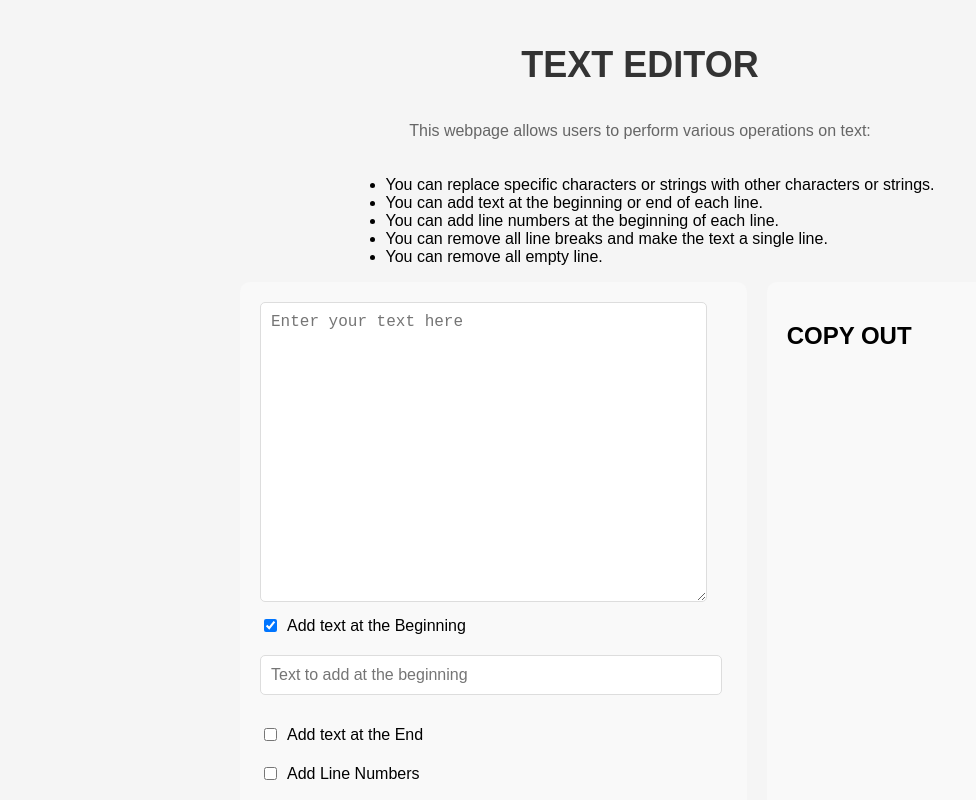
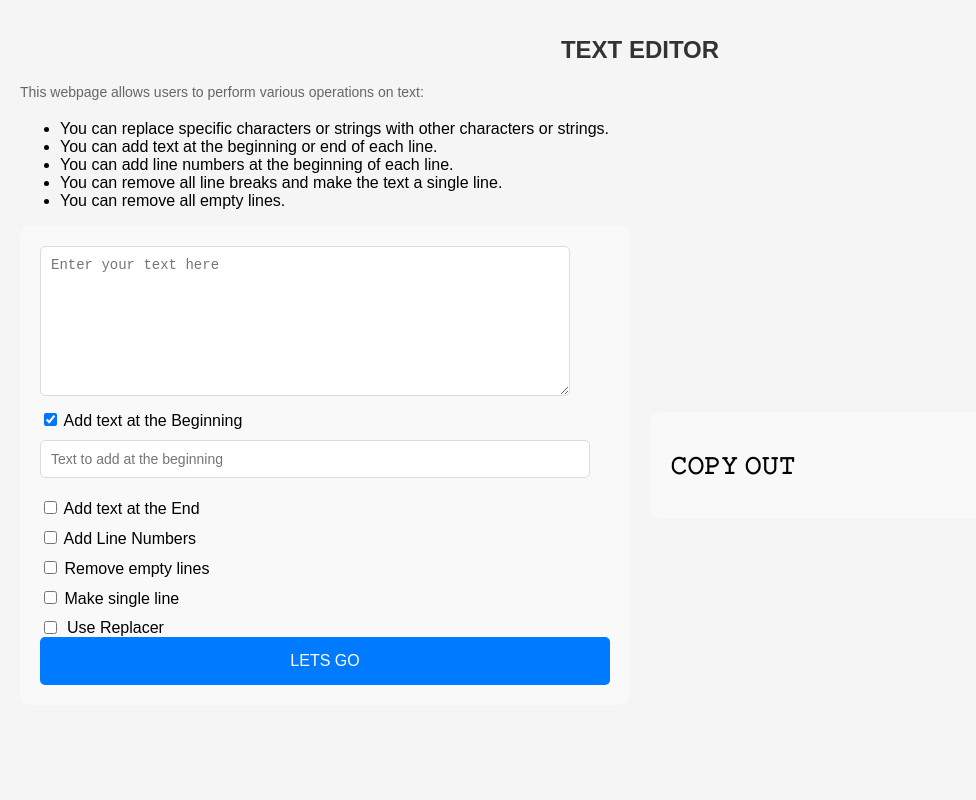
Before and after one commit to afnanplk/texteditor, a plain HTML site: page index.html in a window 1280 px wide. Both pictures are taken after a click on the checkbox "Add text at the Beginning". Shown: the top 800 px of the page, without its empty margins (0-976 px from the left). Drawn offline with Linux system fonts and the light colour scheme.

Commit message:
Update index.html

```diff
--- a/index.html
+++ b/index.html
@@ -4,7 +4,7 @@
   <meta charset="UTF-8">
   <meta name="viewport" content="width=device-width, initial-scale=1.0">
   <meta name="description" content="This webpage allows users to perform text manipulation tasks such as replacing specific characters or strings, adding text at the beginning or end of each line, and adding line numbers.">
-  <title>Text Manipulation Tool | text editor</title>
+  <title>Text Manipulation Tool | Text Editor</title>
   <style>
     body {
       font-family: Arial, sans-serif;
@@ -14,82 +14,73 @@
     }
 
     .container {
-      display: flex;
-      flex-direction: column;
-      align-items: center;
-      justify-content: flex-start;
-      min-height: 100vh;
       padding: 20px;
     }
 
     h1 {
-      font-size: 36px;
+      font-size: 24px;
       color: #333;
       text-align: center;
       margin-bottom: 20px;
     }
 
     p {
-      font-size: 16px;
+      font-size: 14px;
       color: #666;
       text-align: justify;
       margin-bottom: 20px;
     }
 
     .content {
-      width: 100%;
-      max-width: 800px;
       display: flex;
-      flex-direction: row;
-      justify-content: space-between;
+      flex-direction: column;
+      align-items: center;
     }
 
     .box {
       background-color: #f9f9f9;
       padding: 20px;
       border-radius: 10px;
-      margin-right: 20px;
       width: 100%;
+      max-width: 800px;
+      margin-bottom: 20px;
     }
 
     textarea {
-      width: calc(100% - 20px);
-      min-height: 300px;
+      width: calc(100% - 40px);
+      min-height: 150px;
       padding: 10px;
       border: 1px solid #ddd;
       border-radius: 5px;
       resize: vertical;
       box-sizing: border-box;
-      font-size: 16px;
+      font-size: 14px;
       margin-bottom: 10px;
     }
 
-    .additional-text {
-      display: none;
-    }
-
+    .additional-text,
     .checkbox-container {
-      display: flex;
-      align-items: center;
-      margin-bottom: 20px;
-    }
-
-    .checkbox-container input[type="checkbox"] {
-      margin-right: 10px;
+      width: 100%;
+      margin-bottom: 10px;
     }
 
     .additional-text input[type="text"] {
-      width: calc(100% - 5px);
+      width: calc(100% - 20px);
       padding: 10px;
       border: 1px solid #ddd;
       border-radius: 5px;
-      margin-bottom: 30px;
+      margin-bottom: 10px;
       box-sizing: border-box;
-      font-size: 16px;
+      font-size: 14px;
     }
 
     .replacer-container {
-      margin-bottom: 20px;
+      display: none; /* Initially hidden */
+      margin-bottom: 10px;
+    }
+
+    .replacer-container.active {
+      display: block; /* Display when active */
     }
 
     .replacer-container .row {
@@ -99,29 +90,37 @@
     }
 
     .replacer-container .row input[type="text"] {
-      width: calc(50% - 5px);
+      width: calc(50% - 15px);
       padding: 10px;
       border: 1px solid #ddd;
       border-radius: 5px;
       margin-right: 10px;
       box-sizing: border-box;
-      font-size: 16px;
+      font-size: 14px;
     }
 
     .replacer-container .row .icon {
-      font-size: 24px;
+      font-size: 20px;
       cursor: pointer;
     }
 
+    .replacer-checkbox-container {
+      display: flex;
+      align-items: center;
+    }
+
+    .replacer-checkbox-container input[type="checkbox"] {
+      margin-right: 10px;
+    }
+
     .convert-button {
-      display: block;
-      width: calc(100% - 20px);
+      width: 100%;
       padding: 15px;
       border: none;
       border-radius: 5px;
       background-color: #007bff;
       color: #fff;
-      font-size: 18px;
+      font-size: 16px;
       cursor: pointer;
     }
 
@@ -133,7 +132,9 @@
       background-color: #f9f9f9;
       padding: 20px;
       border-radius: 10px;
-      width: 50%;
+      width: 100%;
+      max-width: 800px;
+      margin-bottom: 20px;
     }
 
     pre {
@@ -142,8 +143,7 @@
     }
 
     .button-container {
-      display: flex;
-      justify-content: space-between;
+      width: 100%;
       margin-top: 20px;
     }
 
@@ -161,15 +161,20 @@
       background-color: #0056b3;
     }
 
-    .remove-lines-checkbox-container,
-    .checkbox-container {
-      width: 50%;
+    @media only screen and (min-width: 600px) {
+      .content {
+        flex-direction: row;
+        justify-content: space-between;
       }
 
-    .remove-lines-checkbox-container {
-      display: flex;
-      align-items: center;
-      justify-content: flex-end;
+      .box {
+        width: calc(50% - 20px);
+        margin-right: 20px;
+      }
+
+      .notepad {
+        width: calc(50% - 20px);
+      }
     }
 
   </style>
@@ -183,24 +188,26 @@
       <li>You can add text at the beginning or end of each line.</li>
       <li>You can add line numbers at the beginning of each line.</li>
       <li>You can remove all line breaks and make the text a single line.</li>
-      <li>You can remove all empty line.</li>
+      <li>You can remove all empty lines.</li>
     </ul>
     <div class="content">
       <div class="box">
         <textarea id="inputBox" rows="3" placeholder="Enter your text here"></textarea>
+        <div class="additional-text">
           <div class="checkbox-container">
             <input type="checkbox" id="beginningCheckbox" onchange="toggleAdditionalTextInputs()">
             <label for="beginningCheckbox">Add text at the Beginning</label>
           </div>
-          <div id="beginningTextRow" class="additional-text">
+          <div id="beginningTextRow" class="additional-text" style="display: none;">
             <input type="text" placeholder="Text to add at the beginning">
           </div>
           <div class="checkbox-container">
             <input type="checkbox" id="endCheckbox" onchange="toggleAdditionalTextInputs()">
             <label for="endCheckbox">Add text at the End</label>
           </div>
-          <div id="endTextRow" class="additional-text">
+          <div id="endTextRow" class="additional-text" style="display: none;">
             <input type="text" placeholder="Text to add at the end">
+          </div>
         </div>
         <div class="checkbox-container">
           <input type="checkbox" id="lineNumberCheckbox">
@@ -214,7 +221,10 @@
           <input type="checkbox" id="lineBreakerCheckbox">
           <label for="lineBreakerCheckbox">Make single line</label>
         </div>
-        <h2>REPLACER</h2>
+        <div class="replacer-checkbox-container">
+          <input type="checkbox" id="replacerCheckbox" onchange="toggleReplacer()">
+          <label for="replacerCheckbox">Use Replacer</label>
+        </div>
         <div class="replacer-container" id="replaceBox">
           <div class="row">
             <input type="text" placeholder="Text to replace">
@@ -225,7 +235,7 @@
         <button class="convert-button" onclick="convertText()">LETS GO</button>
       </div>
       <div class="notepad" id="notepadSection">
-        <h2>COPY OUT</h2>
+        <h2>𝙲𝙾𝙿𝚈 𝙾𝚄𝚃</h2>
         <pre id="notepadContent"></pre>
         <div class="button-container" id="copyButtonContainer" style="display: none;">
           <button class="copy-button" onclick="copyText()">COPY ALL</button>
@@ -243,6 +253,17 @@
 
       beginningTextRow.style.display = beginningCheckbox.checked ? "block" : "none";
       endTextRow.style.display = endCheckbox.checked ? "block" : "none";
+    }
+
+    function toggleReplacer() {
+      const replacerCheckbox = document.getElementById("replacerCheckbox");
+      const replacerContainer = document.getElementById("replaceBox");
+
+      if (replacerCheckbox.checked) {
+        replacerContainer.classList.add("active");
+      } else {
+        replacerContainer.classList.remove("active");
+      }
     }
 
     function addRowReplace() {
@@ -271,6 +292,7 @@
       const addLineNumbers = document.getElementById("lineNumberCheckbox").checked;
       const removeLines = document.getElementById("removeLinesCheckbox").checked;
       const lineBreaker = document.getElementById("lineBreakerCheckbox").checked;
+      const useReplacer = document.getElementById("replacerCheckbox").checked;
 
       if (beginningText) {
         text = text.split('\n').map(line => beginningText + line).join('\n');
@@ -280,6 +302,7 @@
         text = text.split('\n').map(line => line + endText).join('\n');
       }
 
+      if (useReplacer) {
         const replaceRows = document.querySelectorAll("#replaceBox .row");
         replaceRows.forEach(row => {
           const textInput = row.querySelector("input:first-child");
@@ -287,6 +310,7 @@
           const replaceText = replaceInput.value;
           text = text.replace(new RegExp(textInput.value, "g"), replaceText);
         });
+      }
 
       if (removeLines) {
         text = text.replace(/^\s*[\r\n]/gm, '').replace(/[\r\n\s]*$/, '');
```
Lines whose indentation alone changed are shown as unchanged.
